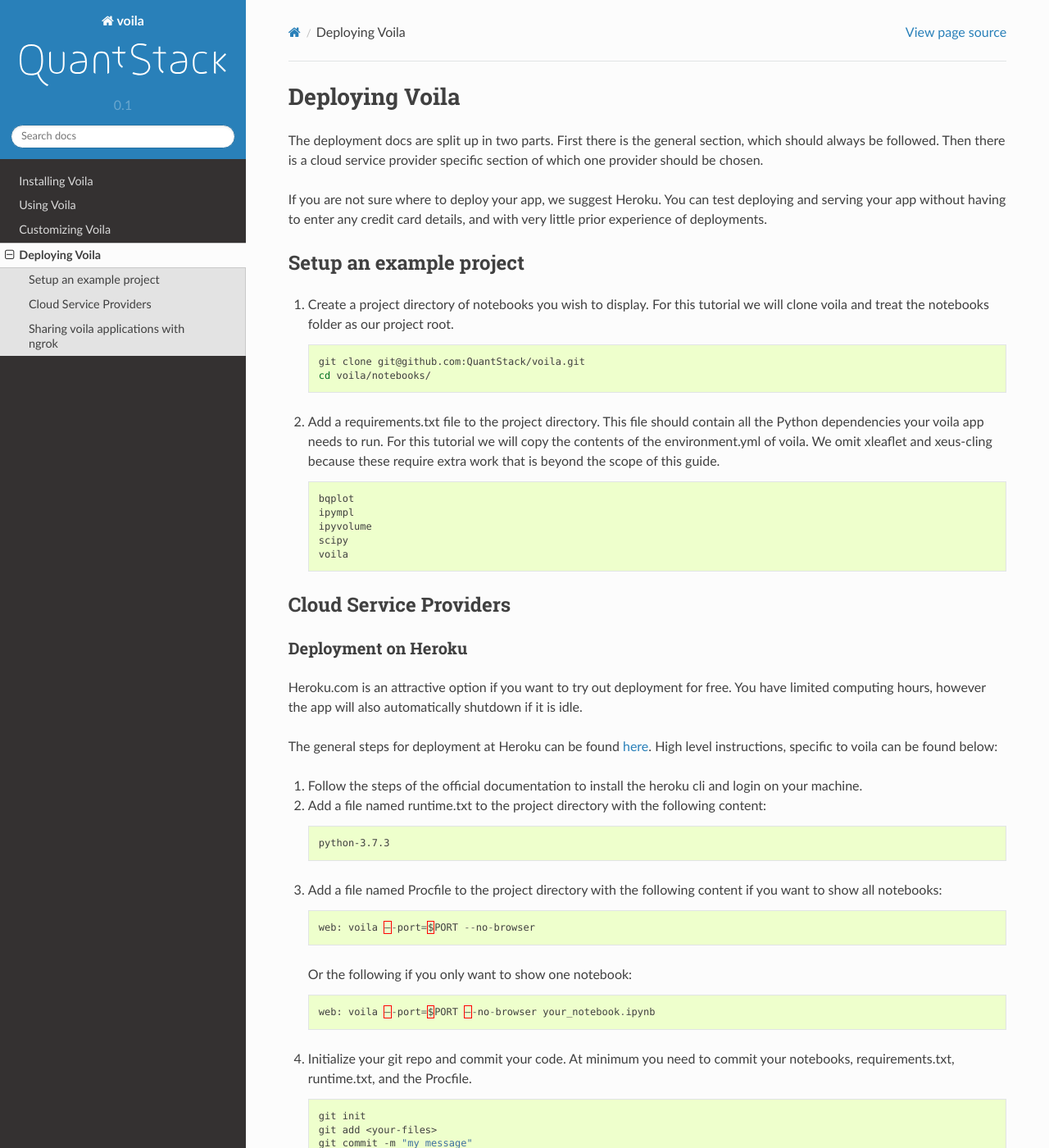
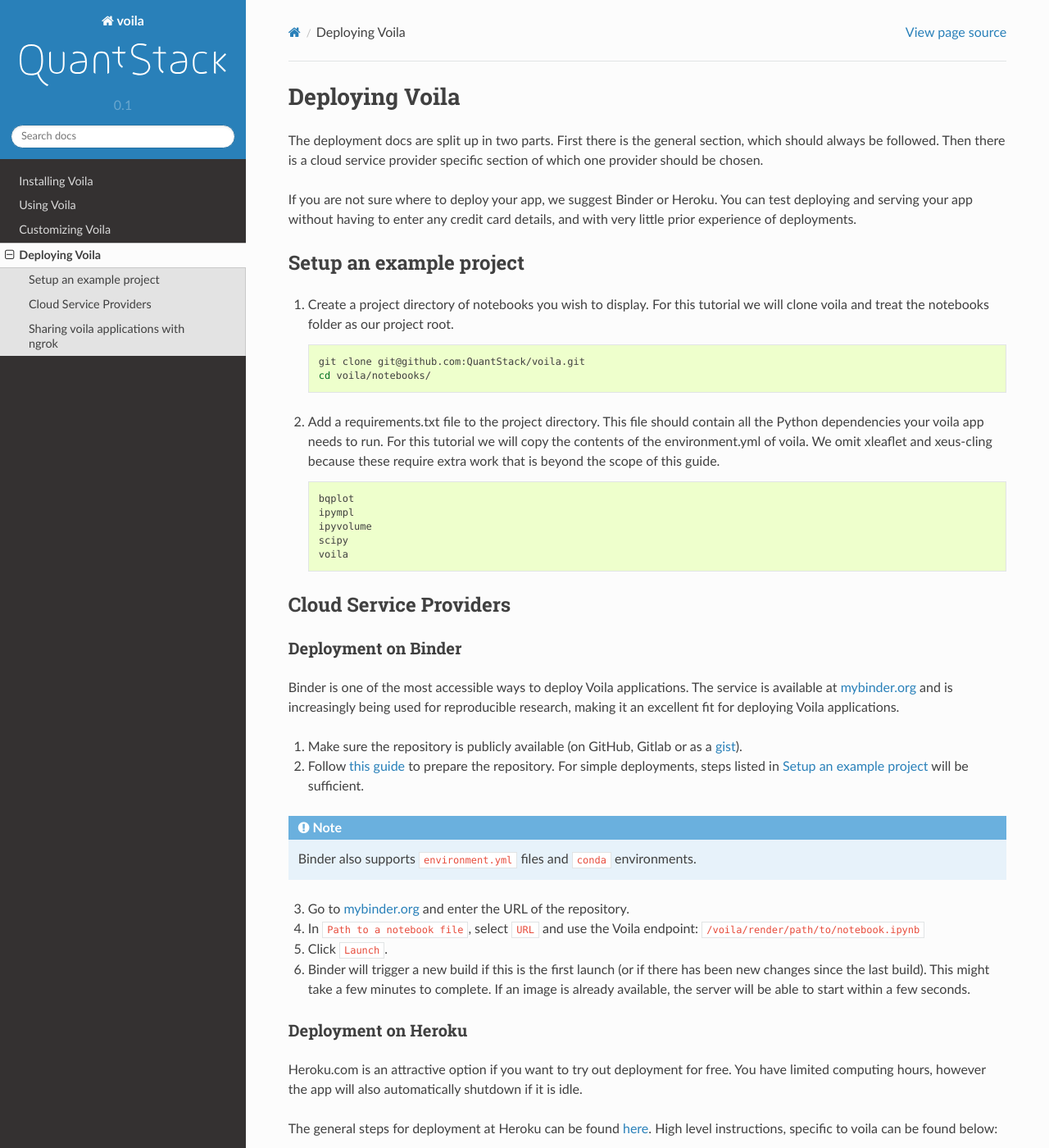
Before and after one commit to voila-dashboards/voila, a Sphinx documentation site: the page built from docs/source/deploy.rst, in a window 1280 px wide and 1400 px high. Shown: the whole window at 82% size. Built offline with Sphinx 7.4.7 and the Read the Docs theme 2.0.0, drawn with Linux system fonts in a browser that asks for light colours.

Commit message:
Add docs for deploying to Binder

```diff
--- a/docs/source/deploy.rst
+++ b/docs/source/deploy.rst
@@ -6,7 +6,7 @@
 general section, which should always be followed. Then there is a cloud
 service provider specific section of which one provider should be chosen.
 
-If you are not sure where to deploy your app, we suggest Heroku. You can test
+If you are not sure where to deploy your app, we suggest Binder or Heroku. You can test
 deploying and serving your app without having to enter any credit card details,
 and with very little prior experience of deployments.
 
@@ -38,6 +38,35 @@
 
 Cloud Service Providers
 =======================
+
+Deployment on Binder
+--------------------
+
+Binder is one of the most accessible ways to deploy Voila applications.
+The service is available at `mybinder.org <https://mybinder.org>`__ and is increasingly
+being used for reproducible research, making it an excellent fit for deploying Voila applications.
+
+1. Make sure the repository is publicly available (on GitHub, Gitlab or as a `gist <https://gist.github.com>`__).
+
+2. Follow `this guide <https://mybinder.readthedocs.io/en/latest/introduction.html#preparing-a-repository-for-binder>`__
+   to prepare the repository. For simple deployments, steps listed in `Setup an example project`_ will be sufficient.
+
+
+.. note::
+
+       Binder also supports ``environment.yml`` files and ``conda`` environments.
+
+
+3. Go to `mybinder.org <https://mybinder.org>`__ and enter the URL of the repository.
+
+4. In ``Path to a notebook file``, select ``URL`` and use the Voila endpoint: ``/voila/render/path/to/notebook.ipynb``
+
+5. Click ``Launch``.
+
+6. Binder will trigger a new build if this is the first launch (or if there has been new changes since
+   the last build). This might take a few minutes to complete. If an image is already available,
+   the server will be able to start within a few seconds.
+
 
 Deployment on Heroku
 --------------------
```
